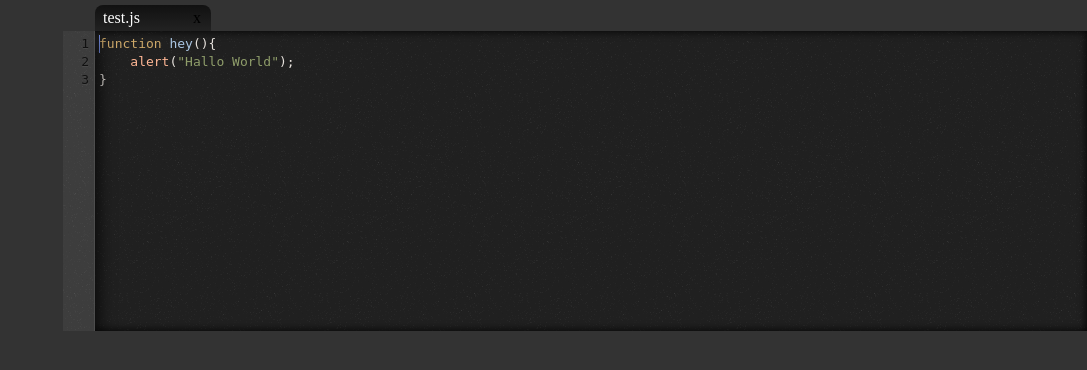
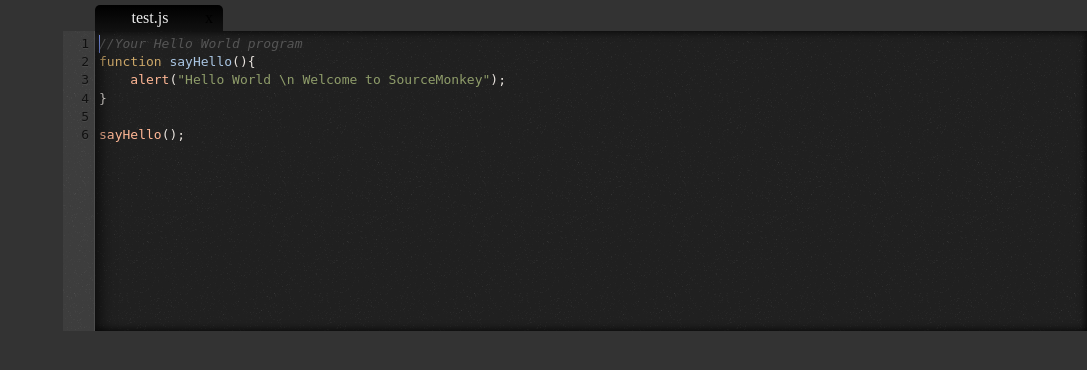
Before and after one commit to sourcemonkey-team/sourcemonkey-frontend, a PHP site: page / in a window 1280 px wide. Shown: the top 370 px of the page, without its empty margins (193-1280 px from the left). Run offline with PHP 8.4, Linux system fonts and the light colour scheme; some libraries are stand-ins or nearby versions.

Commit message:
Anpassungen am Aussehen der Tabs

```diff
--- a/css/editor.css
+++ b/css/editor.css
@@ -6,20 +6,23 @@
     height: 26px;
 }
 #tabHead .tab {
-    display: inline-block;
-    color: #ddd;
-    background-color: #555;
-    border-top-right-radius: 8px;
-    border-top-left-radius: 8px;
-    padding: 4px 8px;
-    margin: 0 2px;
-    cursor: pointer;
-    min-width: 100px;
+	display: inline-block;
+	color: #111;
+	background-color: #555;
+	border-top-right-radius: 5px;
+	border-top-left-radius: 5px;
+	padding: 4px 8px;
+	margin: 0 2px;
+	cursor: pointer;
+	min-width: 128px;
+	outline: 0;
+	border: 0;
+	transform: rotate3d(0,0,0,47deg);
 }
 #tabHead .tab.active {
-	color: #fff;
+	color: #eee;
     background-color: #222;
-    background: linear-gradient( to bottom, #111, #222);
+    background: linear-gradient( to bottom, #000, #111);
 }
 
 #tabHead .tab > button.tab_close {
@@ -46,12 +49,6 @@
 	color: #ddd;
 }
 
-#tabHead > button {
-    border-color: #555;
-    border-width: 1px;
-    float: right;
-}
-
 #editor_section div.editor{
 	display: none;
 }
--- a/js/editor.js
+++ b/js/editor.js
@@ -17,7 +17,7 @@ $(function (){
 	$tabHead = $("#tabHead");
 	$editorSection = $("#editor_section");
 
-	newTab(guid(), "test.js","function hey(){\n\talert(\"Hallo World\");\n}");
+	newTab(guid(), "test.js","//Your Hello World program\nfunction sayHello(){\n\talert(\"Hello World \\n Welcome to SourceMonkey\");\n}\n\nsayHello();");
 });
 
 function newTab(fileUUID, fileName, content){
@@ -28,8 +28,8 @@ function newTab(fileUUID, fileName, content){
 			tabID = i;
 
 	//Create the HTML elements
-	$tabHead.append('<div class="tab active" data-editor-id="'+tabID+'" ></div>');
-	$tabHead.find( "> div[data-editor-id="+tabID+"]" ).html(fileName + '<button class="tab_close" onClick="closeTab($(this).parent().attr(\'data-editor-id\'))"></button>')
+	$tabHead.append('<button class="tab active" data-editor-id="'+tabID+'" ></button>');
+	$tabHead.find( "> .tab[data-editor-id="+tabID+"]" ).html(fileName + '<button class="tab_close" onClick="closeTab($(this).parent().attr(\'data-editor-id\'))"></button>')
 
 	$editorSection.append('<div data-editor-id="'+tabID+'" id="editor_'+tabID+'" class="editor active"></div>');
 
@@ -61,7 +61,7 @@ function newTab(fileUUID, fileName, content){
 		setActiveEditor($(this).attr('data-editor-id'));
 
 		var $movingTab = $(this);
-		var movingDelay = setTimeout(startMoving, 220);
+		var movingDelay = setTimeout(startMoving, 120);
 
 		$(this).on("mouseup",function(){
 			clearTimeout(movingDelay);
```
